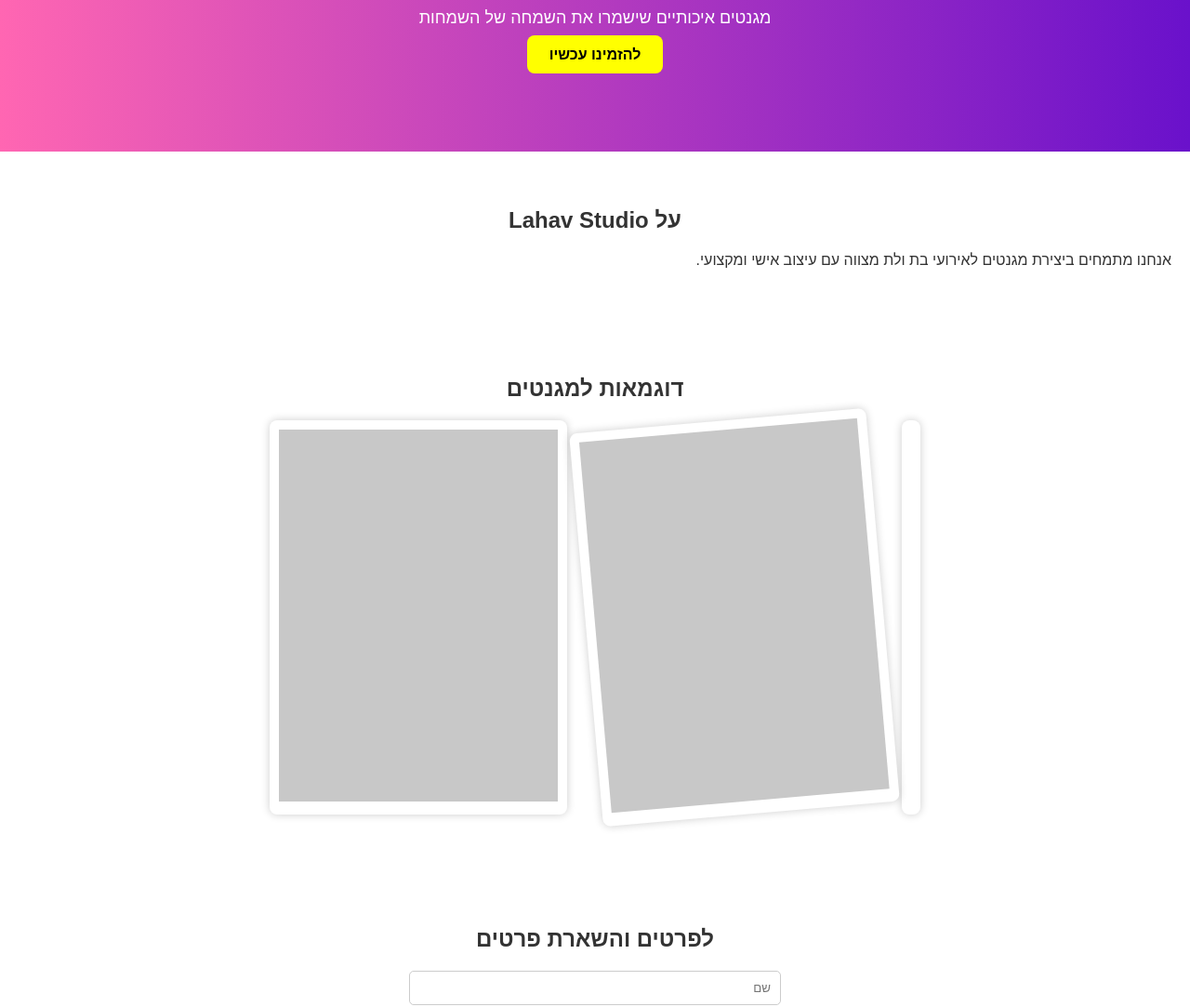
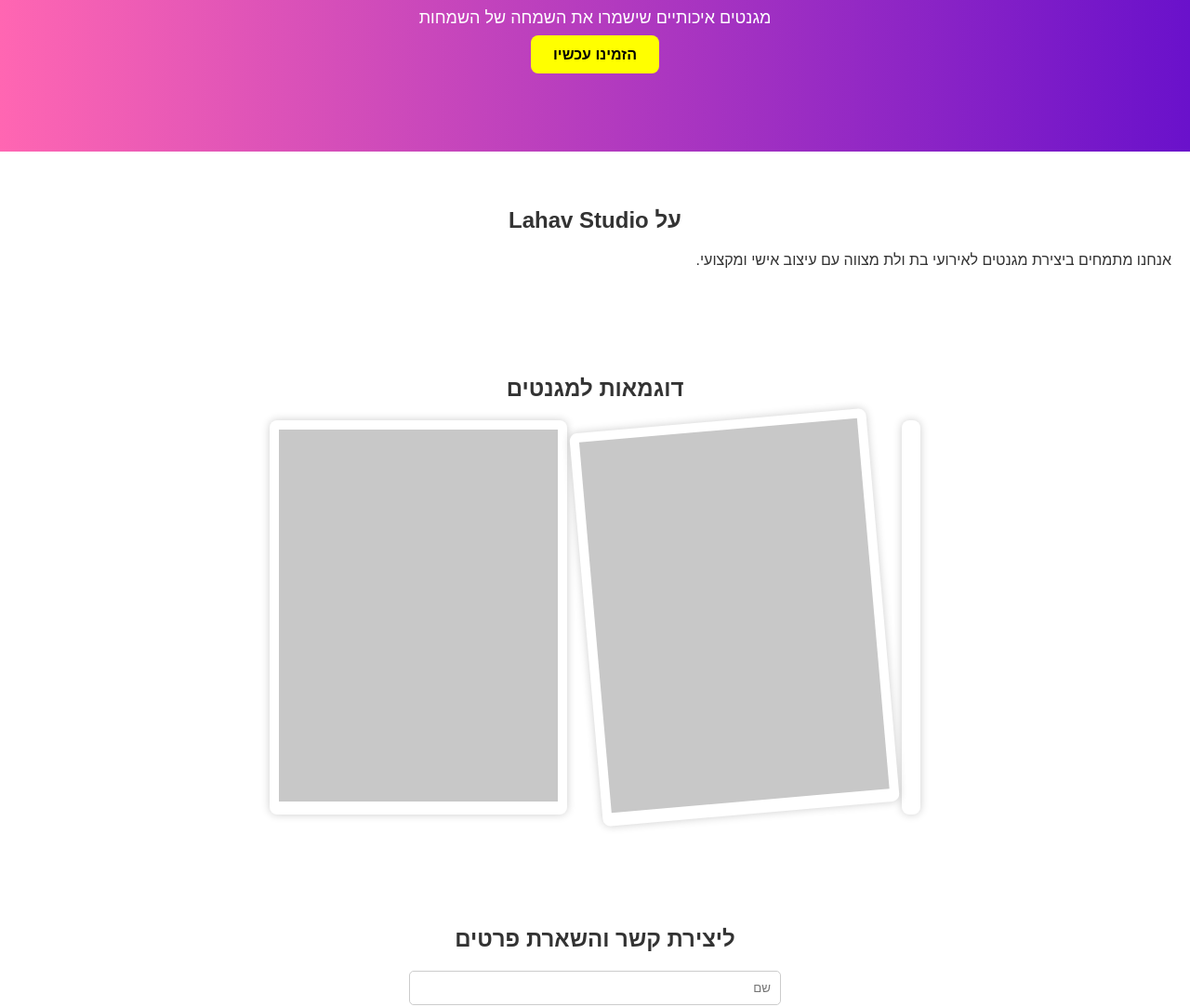
Before and after one commit to LahavStudio/Magnetim, a plain HTML site: page index.html in a window 1280 px wide. Shown: the part 226-1309 px from the top of the page at 93% size. Drawn offline with nearby package versions, Linux system fonts and the light colour scheme.

Commit message:
Update index.html

```diff
--- a/index.html
+++ b/index.html
@@ -24,7 +24,7 @@
   <section class="hero" id="hero">
     <h1 data-aos="fade-down">מגנטים שתופסים את הרגע</h1>
     <p data-aos="fade-up" data-aos-delay="200">מגנטים איכותיים שישמרו את השמחה של השמחות</p>
-    <a href="#contact" class="cta flash-button" data-aos="zoom-in" data-aos-delay="400">להזמינו עכשיו</a>
+    <a href="#contact" class="cta flash-button" data-aos="zoom-in" data-aos-delay="400">הזמינו עכשיו</a>
   </section>
 
   <section class="about" data-aos="fade-right">
@@ -42,7 +42,7 @@
   </section>
 
   <section id="contact" class="contact" data-aos="fade-up">
-    <h2>לפרטים והשארת פרטים</h2>
+    <h2>ליצירת קשר והשארת פרטים</h2>
     <form action="https://formspree.io/f/mnqewvyv" method="POST">
       <input type="text" name="name" placeholder="שם" required/>
       <input type="tel" name="phone" placeholder="טלפון" required/>
```
